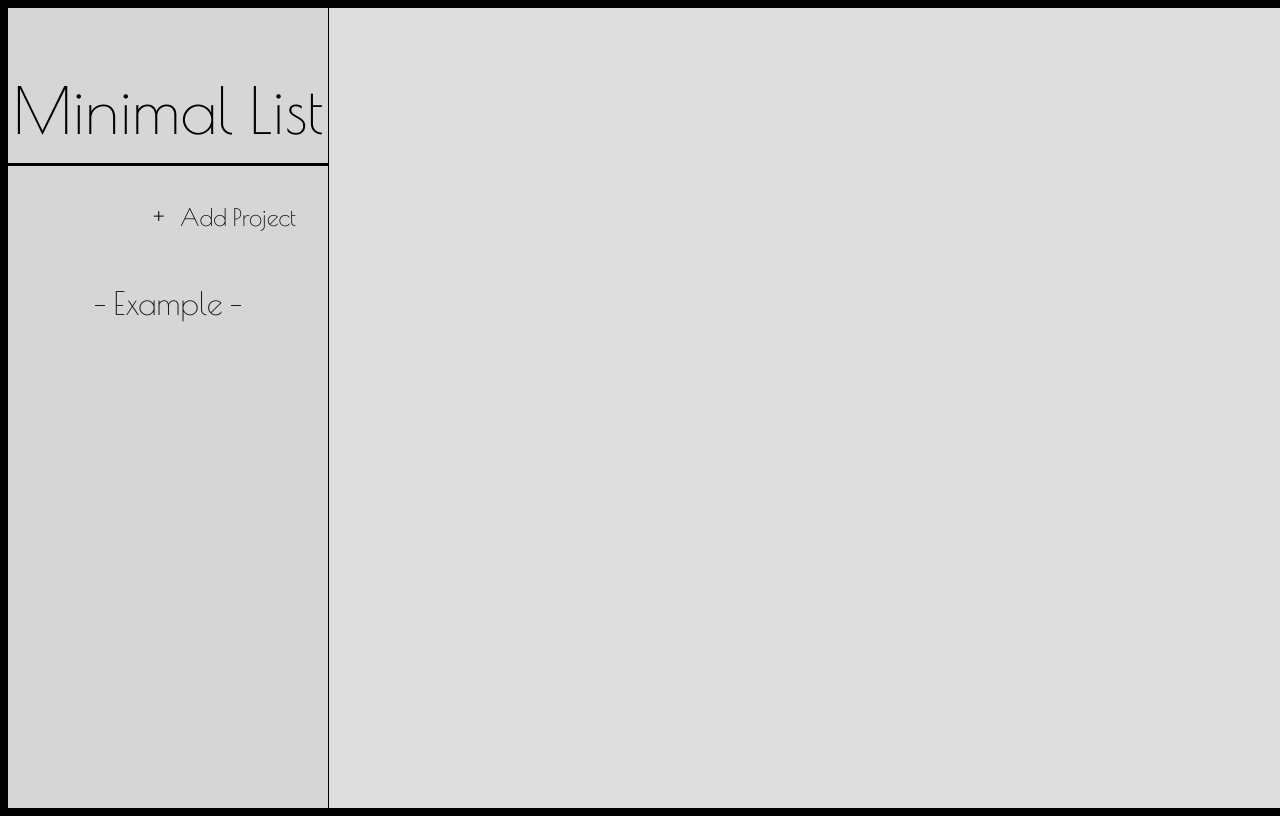
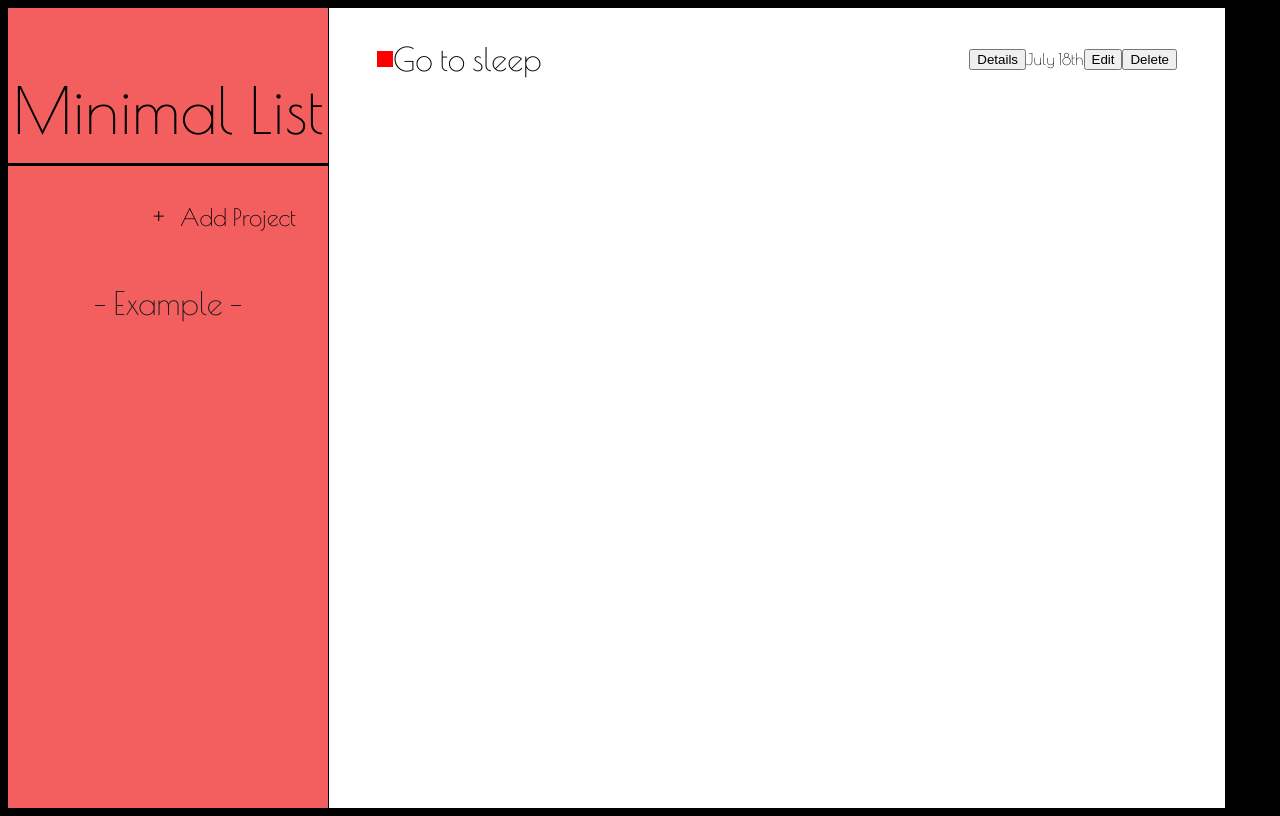
Before and after one commit to iMouth/Todo-List, a website built with webpack: page dist/index.html in a window 1280 px wide. Built offline with nearby package versions, Linux system fonts and the light colour scheme.

Commit message:
inital set up of task

```diff
--- a/src/styles/styles.css
+++ b/src/styles/styles.css
@@ -11,7 +11,7 @@ body {
 }
 
 #project-wrap {
-  background-color: rgb(214, 214, 214);
+  background-color: rgb(243, 95, 95);
   height: 100%;
   width: 25%;
   border-right: 1px solid black;
@@ -86,7 +86,31 @@ body {
 }
 
 #todo {
-  background-color: rgb(221, 221, 221);
+  background-color: rgb(255, 255, 255);
   height: 100%;
-  width: 75%;
+  width: 70%;
 }
+
+#priority {
+  background-color: red;
+  width: 1rem;
+  height: 1rem;
+}
+
+#task {
+  display: flex;
+  align-items: center;
+  margin-left: 3rem;
+}
+
+#name {
+  font-size: 2rem;
+}
+
+#details {
+  margin-left: auto;
+}
+
+#delete {
+  margin-right: 3rem;
+}
```
Also changed, not shown: dist/index.html, dist/main.js.
